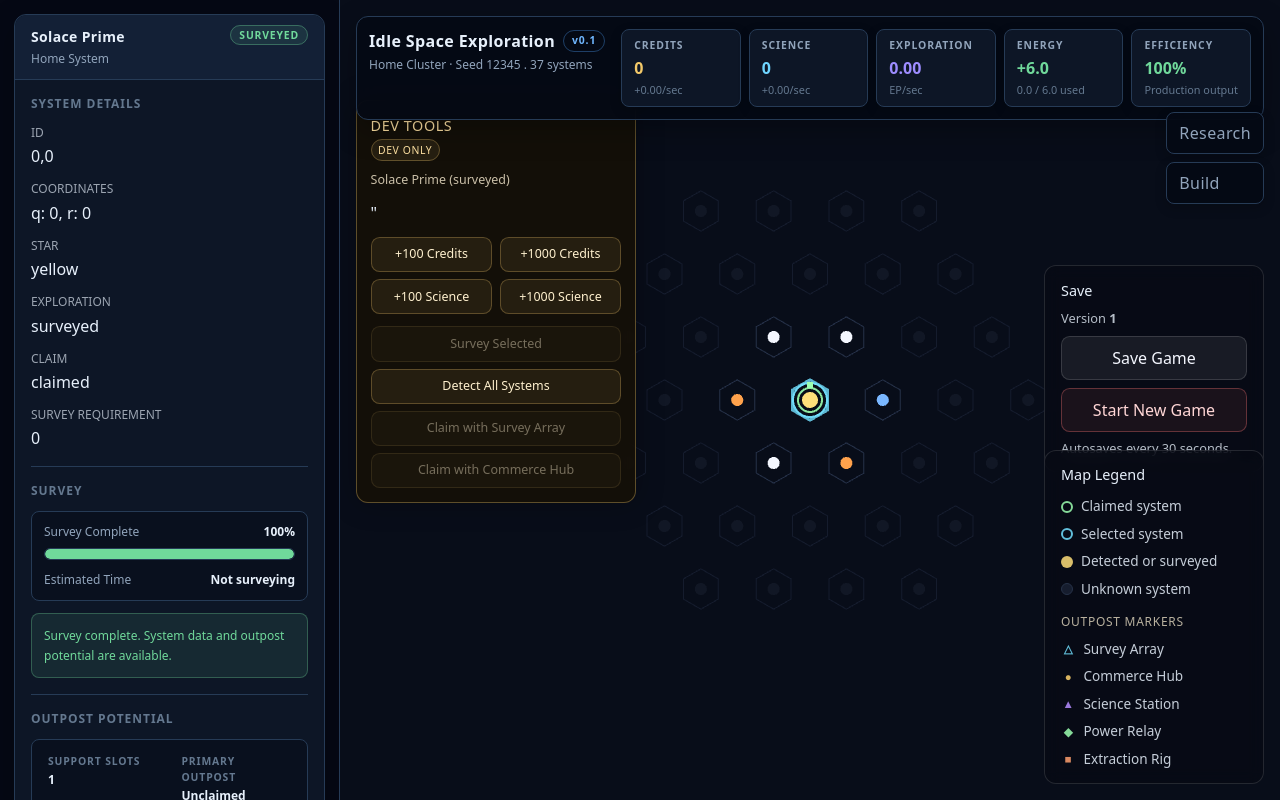
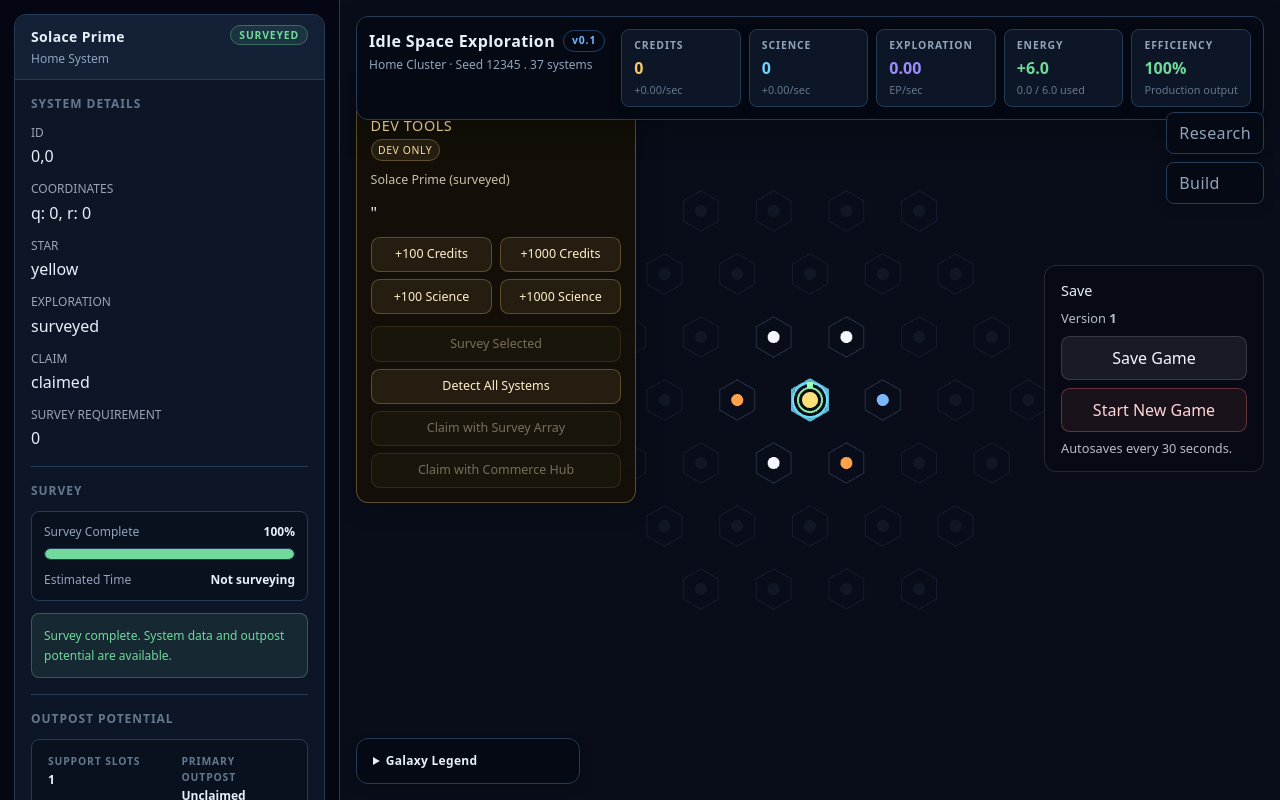
Before and after one commit to michael-speer87/idle-space-exploration, a React (Vite) app: page / in a window 1280 px wide. Built offline with nearby package versions, Linux system fonts and the light colour scheme.

Commit message:
Migrate map legend into utility dock

```diff
--- a/src/App.tsx
+++ b/src/App.tsx
@@ -26,6 +26,7 @@ import { RunStatsPanel } from "./components/RunStatsPanel";
 import { getRunStatsSummary } from "./game/systems/runStatsSystem";
 import { DevAdminPanel } from "./components/DevAdminPanel";
 import { MissionWorkspace } from "./components/ui/MissionWorkspace";
+import { Dock } from "./components/ui/Dock";
 
 const GAME_VERSION_LABEL = "v0.1";
 
@@ -348,7 +349,14 @@ function GameScreen() {
           onResetGame={handleResetGame}
         />
 
-        <MapLegend />
+        <div className="absolute bottom-4 left-4 z-30">
+          <Dock
+            ariaLabel="Map utilities"
+            className="w-56"
+          >
+            <MapLegend />
+          </Dock>
+        </div>
 
         {import.meta.env.DEV && <DevAdminPanel />}
 
--- a/src/components/MapLegend.tsx
+++ b/src/components/MapLegend.tsx
@@ -1,68 +1,193 @@
+import type { ReactNode } from "react";
+
 export function MapLegend() {
   return (
-    <div className="map-legend">
-      <h2>Map Legend</h2>
+    <details>
+      <summary
+        className="
+          cursor-pointer select-none
+          rounded-control px-2 py-1.5
+          text-xs font-semibold tracking-wide text-ise-text
+          transition-colors
+          hover:bg-ise-surface-hover/60
+          focus-visible:outline-2
+          focus-visible:outline-offset-2
+          focus-visible:outline-ise-accent
+        "
+      >
+        Galaxy Legend
+      </summary>
 
-      <ul>
-        <li>
-          <span className="legend-dot legend-claimed" />
-          Claimed system
-        </li>
+      <div
+        className="
+          mt-2 grid gap-3
+          border-t border-ise-border
+          px-2 pt-3 pb-1
+        "
+      >
+        <LegendGroup title="Systems">
+          <LegendRow
+            marker={
+              <span
+                className="
+                  h-4 w-4 rounded-full
+                  border-2 border-[#72e0ff]
+                "
+              />
+            }
+            label="Selected"
+          />
 
-        <li>
-          <span className="legend-dot legend-selected" />
-          Selected system
-        </li>
+          <LegendRow
+            marker={
+              <span
+                className="
+                  h-4 w-4 rounded-full
+                  border-2 border-[#9cffb1]
+                "
+              />
+            }
+            label="Claimed"
+          />
 
-        <li>
-          <span className="legend-dot legend-known" />
-          Detected or surveyed
-        </li>
+          <LegendRow
+            marker={
+              <span className="h-3 w-3 rounded-full bg-[#f4f7ff]" />
+            }
+            label="Detected / surveyed"
+          />
 
-        <li>
-          <span className="legend-dot legend-unknown" />
-          Unknown system
-        </li>
-      </ul>
+          <LegendRow
+            marker={
+              <span
+                className="
+                  h-3 w-3 rounded-full
+                  border border-[#2d3a52]
+                  bg-[#1a2233]
+                "
+              />
+            }
+            label="Unknown"
+          />
 
-      <h3>Outpost Markers</h3>
+          <LegendRow
+            marker={<span className="h-2.5 w-2.5 bg-[#9cffb1]" />}
+            label="GRaD Command"
+          />
+        </LegendGroup>
 
-      <ul>
-        <li>
-          <span className="legend-outpost-marker legend-outpost-survey">
-            △
-          </span>
-          Survey Array
-        </li>
+        <LegendGroup title="Outposts">
+          <LegendRow
+            marker={
+              <OutpostMarker symbol="△" className="text-[#72e0ff]" />
+            }
+            label="Survey Array"
+          />
 
-        <li>
-          <span className="legend-outpost-marker legend-outpost-commerce">
-            ●
-          </span>
-          Commerce Hub
-        </li>
+          <LegendRow
+            marker={
+              <OutpostMarker symbol="●" className="text-[#ffd36e]" />
+            }
+            label="Commerce Hub"
+          />
 
-        <li>
-          <span className="legend-outpost-marker legend-outpost-science">
-            ▲
-          </span>
-          Science Station
-        </li>
+          <LegendRow
+            marker={
+              <OutpostMarker symbol="▲" className="text-[#b48cff]" />
+            }
+            label="Science Station"
+          />
 
-        <li>
-          <span className="legend-outpost-marker legend-outpost-power">
-            ◆
-          </span>
-          Power Relay
-        </li>
+          <LegendRow
+            marker={
+              <OutpostMarker symbol="◆" className="text-[#9cffb1]" />
+            }
+            label="Power Relay"
+          />
 
-        <li>
-          <span className="legend-outpost-marker legend-outpost-extraction">
-            ■
-          </span>
-          Extraction Rig
-        </li>
-      </ul>
+          <LegendRow
+            marker={
+              <OutpostMarker symbol="■" className="text-[#ff9f6e]" />
+            }
+            label="Extraction Rig"
+          />
+        </LegendGroup>
+      </div>
+    </details>
+  );
+}
+
+type LegendGroupProps = {
+  title: string;
+  children: ReactNode;
+};
+
+function LegendGroup({ title, children }: LegendGroupProps) {
+  return (
+    <section>
+      <h3
+        className="
+          m-0 mb-2
+          text-[0.65rem] font-semibold uppercase
+          tracking-[0.09em] text-ise-text-subtle
+        "
+      >
+        {title}
+      </h3>
+
+      <div className="grid gap-1.5">{children}</div>
+    </section>
+  );
+}
+
+type LegendRowProps = {
+  marker: ReactNode;
+  label: string;
+};
+
+function LegendRow({ marker, label }: LegendRowProps) {
+  return (
+    <div
+      className="
+        flex items-center gap-2
+        rounded-control px-1.5 py-1
+        text-xs text-ise-text-muted
+        hover:bg-ise-surface-hover/50
+      "
+    >
+      <span
+        className="
+          inline-flex w-5 shrink-0
+          items-center justify-center
+        "
+        aria-hidden="true"
+      >
+        {marker}
+      </span>
+
+      <span>{label}</span>
     </div>
   );
 }
+
+type OutpostMarkerProps = {
+  symbol: string;
+  className: string;
+};
+
+function OutpostMarker({
+  symbol,
+  className,
+}: OutpostMarkerProps) {
+  return (
+    <span
+      className={`
+        inline-flex w-4 justify-center
+        text-xs font-bold leading-none
+        ${className}
+      `}
+    >
+      {symbol}
+    </span>
+  );
+}
--- a/src/index.css
+++ b/src/index.css
@@ -87,101 +87,6 @@ dt {
 
 dd {
   margin: 0.15rem 0 0;
-}
-
-.map-legend {
-  position: absolute;
-  z-index: 1;
-  right: 1rem;
-  bottom: 1rem;
-  width: 220px;
-  padding: 0.85rem 1rem;
-  border: 1px solid rgba(255, 255, 255, 0.12);
-  border-radius: 0.75rem;
-  background: rgba(8, 11, 20, 0.72);
-  backdrop-filter: blur(8px);
-}
-
-.map-legend h2 {
-  margin: 0 0 0.65rem;
-  font-size: 0.9rem;
-}
-
-.map-legend h3 {
-  margin: 0.83rem 0 0.5rem;
-  font-size: 0.75rem;
-  letter-spacing: 0.06em;
-  text-transform: uppercase;
-  color: rgba(255, 242, 214, 0.72);
-}
-
-.map-legend ul {
-  display: grid;
-  gap: 0.45rem;
-  margin: 0;
-  padding: 0;
-  list-style: none;
-}
-
-.map-legend li {
-  display: flex;
-  align-items: center;
-  gap: 0.5rem;
-  font-size: 0.85rem;
-  opacity: 0.85;
-}
-
-.legend-dot {
-  width: 0.75rem;
-  height: 0.75rem;
-  border-radius: 999px;
-  display: inline-block;
-}
-
-.legend-claimed {
-  border: 2px solid #9cffb1;
-}
-
-.legend-selected {
-  border: 2px solid #72e0ff;
-}
-
-.legend-known {
-  background: #ffdf7a;
-}
-
-.legend-unknown {
-  background: #1a2233;
-  border: 1px solid #2d3a52;
-}
-
-.legend-outpost-marker {
-  width: 0.9rem;
-  display: inline-flex;
-  justify-content: center;
-  font-size: 0.72rem;
-  line-height: 1;
-  font-weight: 700;
-}
-
-.legend-outpost-survey {
-  color: #72e0ff;
-}
-
-.legend-outpost-commerce {
-  color: #ffd36e;
-}
-
-.legend-outpost-science {
-  color: #b48cff;
-}
-
-.legend-outpost-power {
-  color: #9cffb1;
-}
-
-.legend-outpost-extraction {
-  color: #ff9f6e;
 }
 
 .primary-action-button {
```
